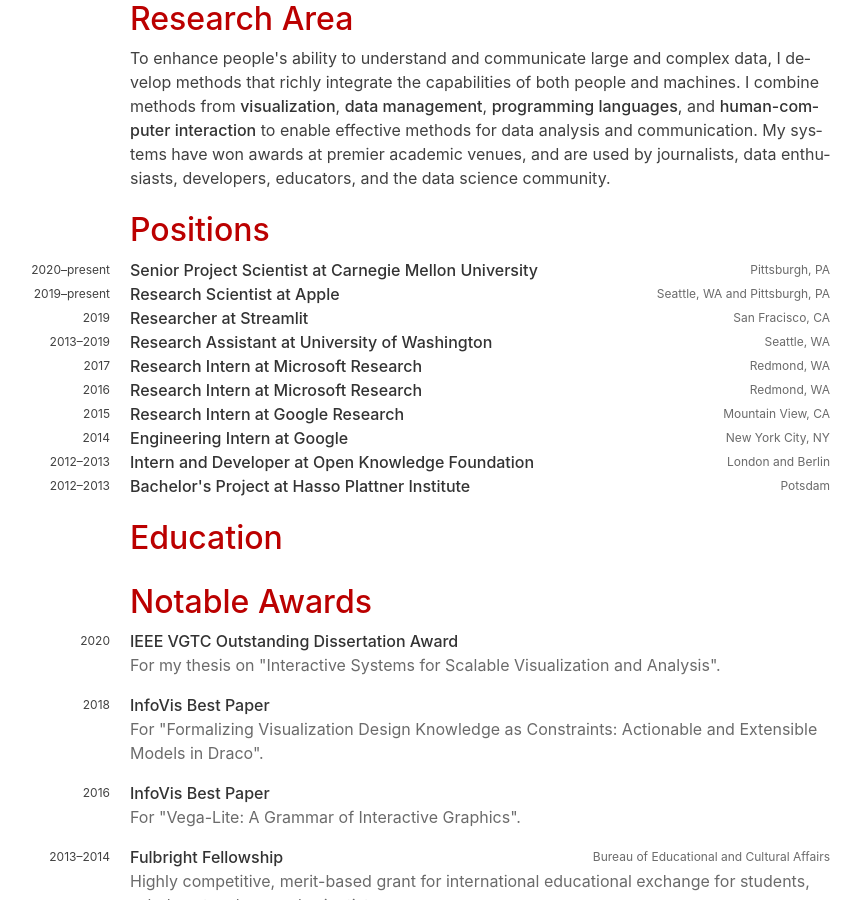
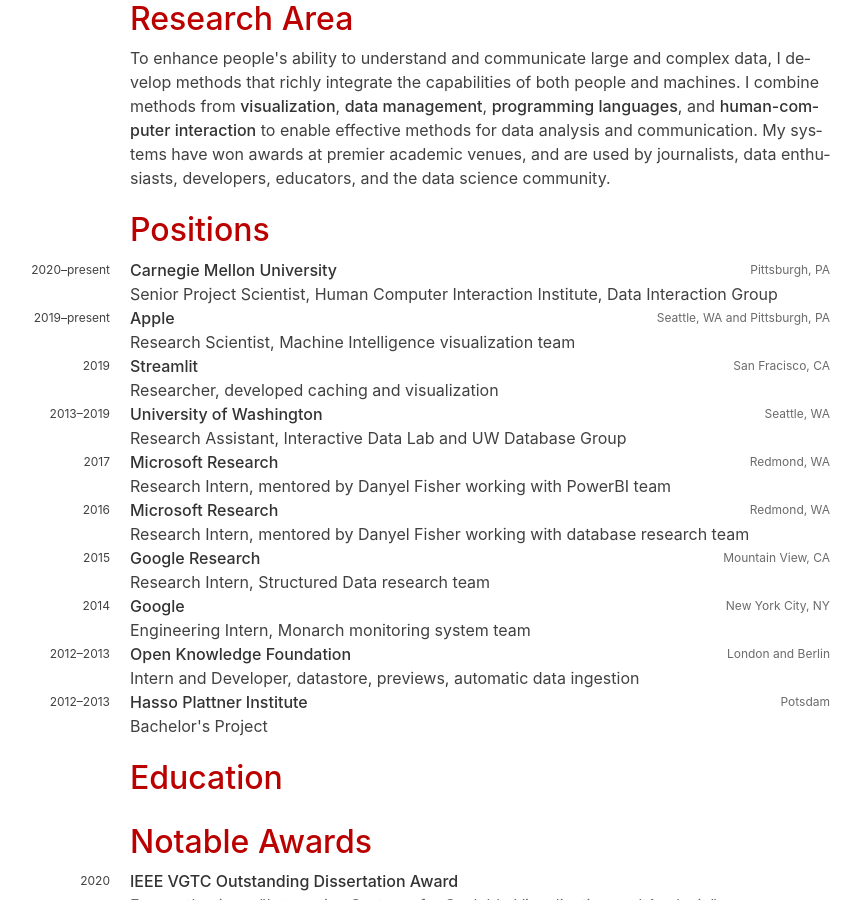
Before and after one commit to domoritz/domoritz.github.io, a Jekyll site: the page built from cv.html, in a window 1280 px wide and 900 px high, scrolled down 305 px. Shown: the whole window, without its empty margins (210-1071 px from the left). Built offline with Jekyll 4.4.1, drawn with Linux system fonts in a browser that asks for light colours.

Commit message:
More details about positions

```diff
--- a/_data/positions.yml
+++ b/_data/positions.yml
@@ -3,6 +3,7 @@
   company: Carnegie Mellon University
   location: Pittsburgh, PA
   description: In the Fall of 2020, I started on the faculty at the Human-Computer-Interaction Institute.
+  short_desc: "Human Computer Interaction Institute, [Data Interaction Group](https://dig.cmu.edu)"
 - title: Research Scientist
   years: 2019-present
   company: Apple
@@ -10,6 +11,7 @@
   description: I am managing the Machine Intelligence visualization team.
   skills:
     - Machine Learning
+  short_desc: Machine Intelligence visualization team
 - title: Researcher
   years: 2019
   company: Streamlit
@@ -17,6 +19,7 @@
   skills:
     - Machine Learning
     - Python
+  short_desc: developed caching and visualization
 - title: Research Assistant
   years: 2013-2019
   company: University of Washington
@@ -24,6 +27,7 @@
   mentors:
     - Jeffrey Heer
     - Bill Howe
+  short_desc: "[Interactive Data Lab](https://idl.cs.washington.edu) and [UW Database Group](https://db.cs.washington.edu)"
 - title: Research Intern
   years: 2017
   company: Microsoft Research
@@ -31,6 +35,7 @@
   location: Redmond, WA
   mentors:
     - Danyel Fisher
+  short_desc: mentored by Danyel Fisher working with PowerBI team
   description: In collaboration with the PowerBI team, we developed visualization alternatives that scale to large numbers of records. So far, we have submitted a paper and a patent on part of this project but there is more to come. As a side project, I worked on visualization recommendation using constraints.
   skills:
     - Scalable Visualization
@@ -45,6 +50,7 @@
     - Danyel Fisher
     - Bolin Ding
     - Chi Wang
+  short_desc: mentored by Danyel Fisher working with database research team
   description: Developed and user tested a UI for an approximate query processing system. Published a CHI paper, two workshop papers, and [filed](https://patents.google.com/patent/US20180260451A1) [three](https://patents.google.com/patent/US20180260985A1) [patents](https://patents.google.com/patent/US20180260450A1).
   project: Pangloss
   skills:
@@ -54,7 +60,7 @@
 - title: Research Intern
   years: 2015
   company: Google Research
-  group: Structured Data Team
+  group: Structured Data team
   location: Mountain View, CA
   mentors:
     - Sudip Roy
@@ -64,6 +70,7 @@
     - Xiao Yu
     - Chris Olston
     - Sitaram Iyer
+  short_desc: Structured Data research team
   description: Improved the user experience of an internal search engine and designed a summarization algorithm for search results. Also worked with the Knowledge Graph team on exploring a new graph infrastructure that enables integrated applications.
   project: DataSearch
   skills:
@@ -80,6 +87,7 @@
     - Ben Atkins
     - Shishi Chen
     - John Banning
+  short_desc: Monarch monitoring system team
   description: Developed new algorithms to support complex queries in large-scale production monitoring system.
   project: Monarch
   skills:
@@ -97,6 +105,7 @@
     - Adrià Mercader
     - Sean Hammond
     - Stefan Wehrmeyer
+  short_desc: datastore, previews, automatic data ingestion
   description: Two-month summer internship and subsequent one-year involvement in development and training for [CKAN](https://ckan.org/), the most deployed open data portal in the world. I developed the [new data store](https://docs.ckan.org/en/latest/maintaining/datastore.html), a [plugin API for CKAN](https://docs.ckan.org/en/latest/maintaining/data-viewer.html), and a [service to automatically ingest data](https://github.com/ckan/datapusher). I also consulted state governments on open data strategies.
   project: CKAN
   skills:
@@ -134,6 +143,7 @@
   hidden: true
 - title: Google Summer of Code
   years: 2012
+  company: Google
   location: Remote
   description: Extend open data platform for information about people.
   skills:
--- a/cv.html
+++ b/cv.html
@@ -40,9 +40,12 @@
 <article>
   <div class="date-container">
     <span class="date">{{ pos.years | replace: "-", "–" }}</span>
-    <strong class="fill">{{ pos.title }}{% if pos.company %} at {{pos.company}}{% endif %}</strong>
+    <strong class="fill">{{pos.company}}</strong>
     <span class="right">{{ pos.location }}</span>
   </div>
+  <span>
+    {{pos.title}}{% if pos.short_desc %}, {{ pos.short_desc | markdownify | remove: '<p>' | remove: '</p>' }}{% endif %}
+  </span>
   <!-- <p>
     {% if pos.mentors %}
       Mentor{% if pos.mentors.size > 1 %}s{% endif %}: {% for mentor in pos.mentors %}
```
